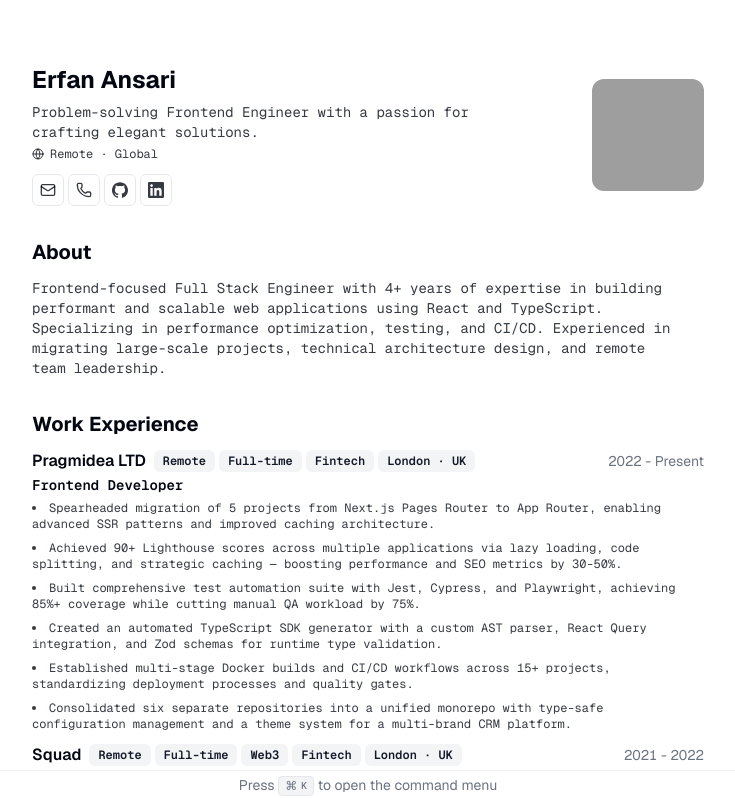
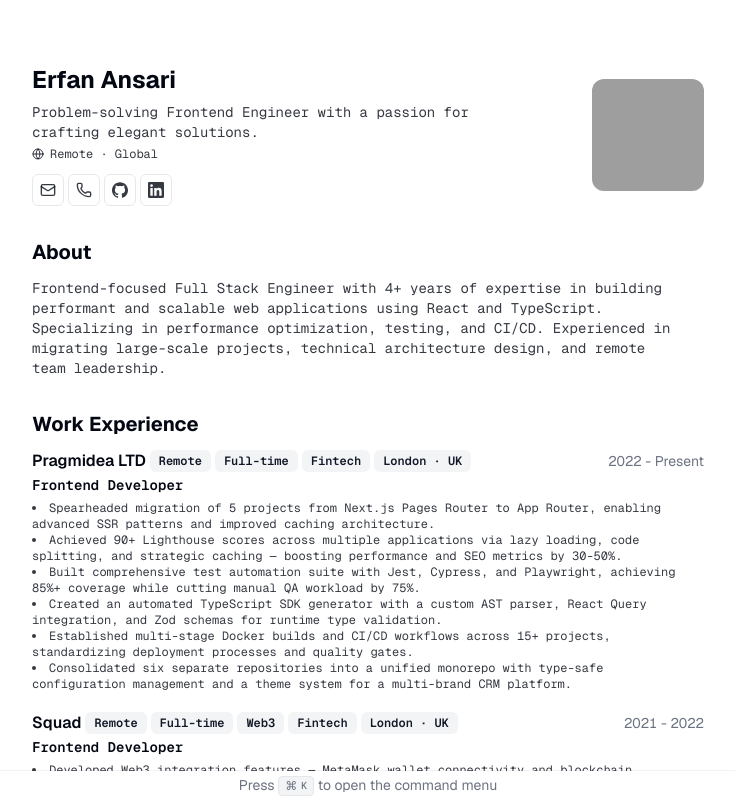
Before and after one commit to erfanansari/cv, a Next.js app: page / in a window 1280 px wide. Shown: the top 798 px of the page, without its empty margins (272-1007 px from the left). Built offline with nearby package versions, Linux system fonts and the light colour scheme; grey boxes are pictures that could not be loaded.

Commit message:
chore: improve design

```diff
--- a/src/app/page.tsx
+++ b/src/app/page.tsx
@@ -113,34 +113,39 @@ export default function Page() {
             {RESUME_DATA.work.map((work) => {
               return (
                 <Card key={work.company}>
-                  <CardHeader>
-                    <div className="flex flex-col justify-between gap-x-2 gap-y-1 text-base">
-                      <div className="flex flex-col gap-2 sm:flex-row sm:items-center sm:justify-between">
-                        <div className="flex flex-col gap-2 sm:flex-row sm:items-center">
-                          <h3 className="font-semibold leading-none">
+                  <CardHeader className="print:space-y-1">
+                    <div className="flex items-center justify-between gap-x-2 text-base">
+                      <h3 className="inline-flex items-center justify-center gap-x-1 font-semibold leading-none print:text-sm">
                         {work.href ? (
-                              <a className="hover:underline" href={work.href}>
+                          <a
+                            className="hover:underline"
+                            href={work.href}
+                            target="_blank"
+                            rel="noopener noreferrer"
+                          >
                             {work.company}
                           </a>
                         ) : (
                           <span>{work.company}</span>
                         )}
-                          </h3>
-                          <div className="flex flex-wrap gap-1">
+                        <ul
+                          className="hidden list-none gap-x-1 p-0 sm:inline-flex"
+                          aria-label="Technologies used"
+                        >
                           {work.badges.map((badge) => (
+                            <li key={badge}>
                               <Badge
                                 variant="secondary"
-                                className="text-xs print:px-1 print:py-0.5 print:text-[8px] print:leading-tight"
-                                key={badge}
+                                className="align-middle text-xs print:px-1 print:py-0.5 print:text-[8px] print:leading-tight"
                               >
                                 {badge}
                               </Badge>
+                            </li>
                           ))}
-                          </div>
-                        </div>
+                        </ul>
+                      </h3>
                       <div className="text-sm tabular-nums text-gray-500">
                         {work.start} - {work.end ?? "Present"}
-                        </div>
                       </div>
                     </div>
 
@@ -148,16 +153,32 @@ export default function Page() {
                       {work.title}
                     </h4>
                   </CardHeader>
-                  <ul>
+                  <CardContent>
+                    <div className="mt-2 text-pretty font-mono text-xs text-foreground/80 print:mt-1 print:text-[10px]">
+                      <ul className="list-inside list-disc">
                         {work.description.map((desc) => (
-                      <li
-                        className="mt-2 list-inside list-disc font-mono text-xs text-foreground/80 print:text-[10px]"
-                        key={desc}
+                          <li key={desc}>{desc}</li>
+                        ))}
+                      </ul>
+                    </div>
+                    <div className="mt-2">
+                      <ul
+                        className="-mx-2 inline-flex list-none flex-wrap gap-1 p-0 sm:hidden"
+                        aria-label="Technologies used"
                       >
-                        {desc}
+                        {work.badges.map((badge) => (
+                          <li key={badge}>
+                            <Badge
+                              variant="secondary"
+                              className="align-middle text-xs print:px-1 print:py-0.5 print:text-[8px] print:leading-tight"
+                            >
+                              {badge}
+                            </Badge>
                           </li>
                         ))}
                       </ul>
+                    </div>
+                  </CardContent>
                 </Card>
               );
             })}
```
Lines whose indentation alone changed are shown as unchanged.
